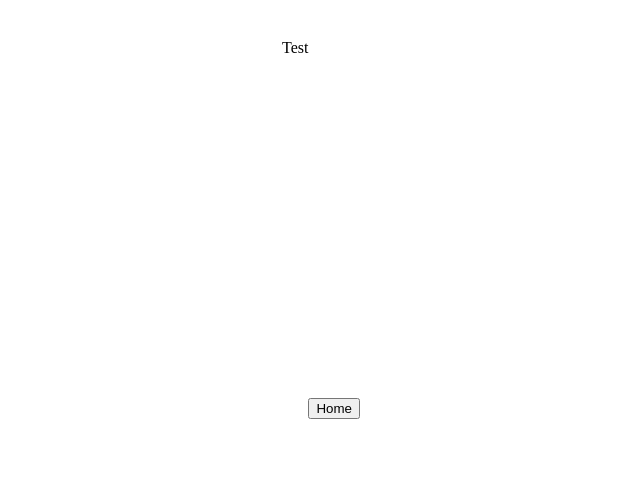
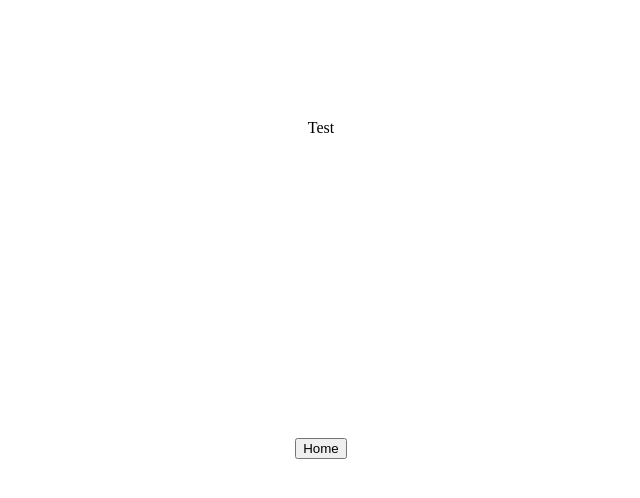
Before and after one commit to vlonk/volunteer-application, a React (Create React App) app in the folder frontend/: page /events in a window 1280 px wide. Shown: the top 498 px of the page, without its empty margins (319-959 px from the left). Built offline with nearby package versions, Linux system fonts and the light colour scheme.

Commit message:
keeping up to date with main

```diff
--- a/frontend/src/pages/events.js
+++ b/frontend/src/pages/events.js
@@ -6,11 +6,11 @@ const Event = () => {
     const navigate = useNavigate();
 
     return (
-        <div style={{display: "flex", justifyContent: "center"}}>
-            <div style={{ display: "flex", justifyContent: "center", alignItems: "center", height: "10vh" }}>
+        <div>
+            <div style={{ display: "grid", justifyContent: "center", alignItems: "center", height: "30vh"}}>
                 Test
             </div>
-            <div className="central_container" style={{ display: "flex", justifyContent: "center", alignItems: "center", height: "100vh" }}>
+            <div className="central_container" style={{ display: "grid", justifyContent: "center", alignItems: "center", height: "50vh"}}>
 
                 <button onClick={() => navigate("/home")}>
                     Home
```
